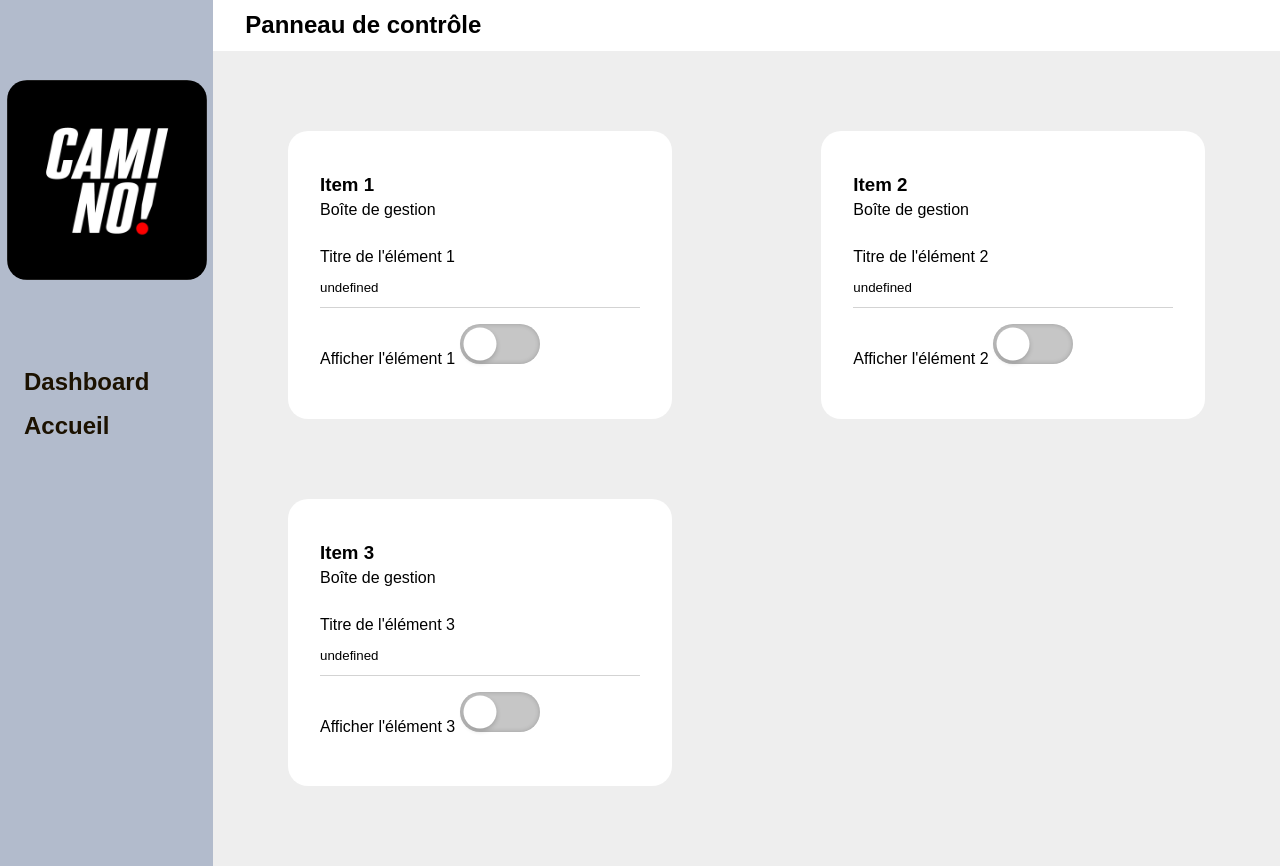
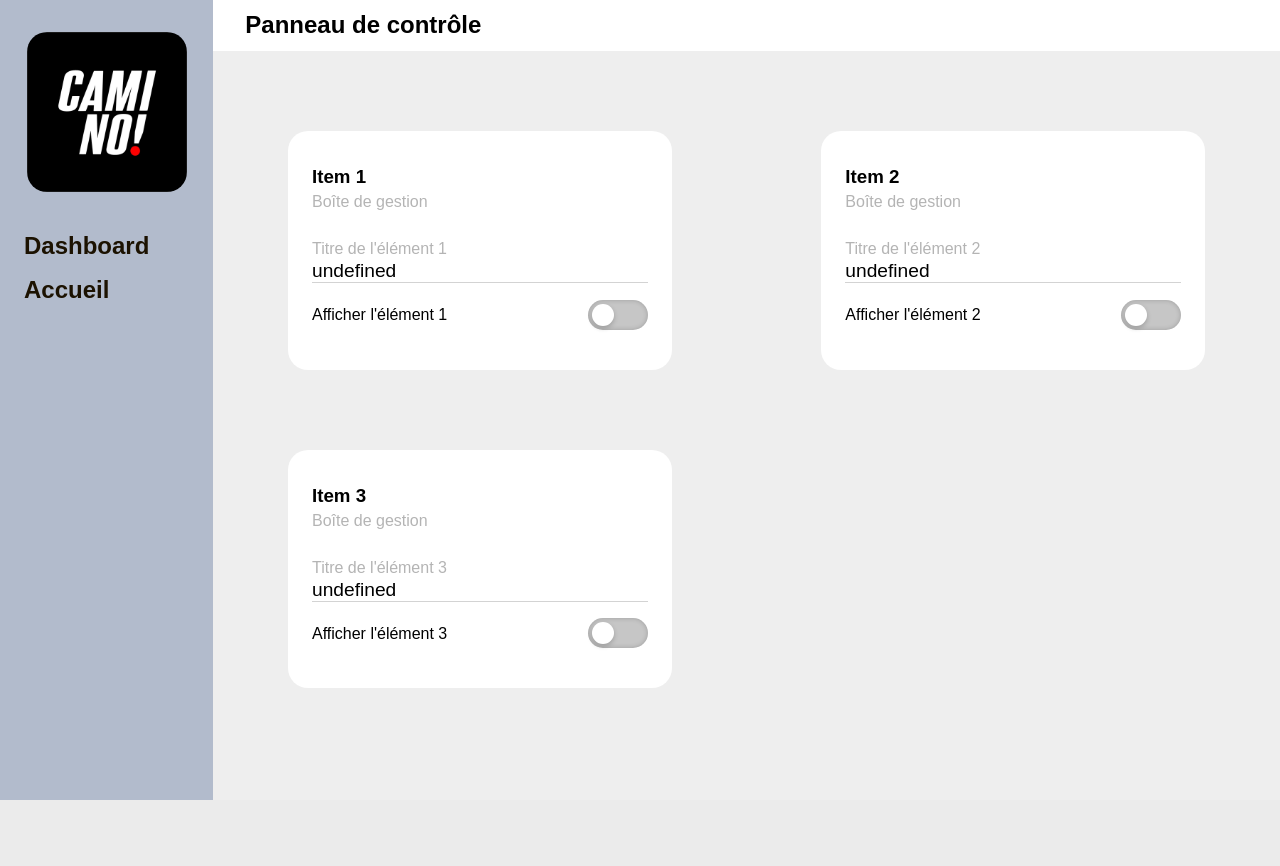
Before and after one commit to Siolaron/camino, a PHP site: page /dashboard.php in a window 1280 px wide. After the commit the page ends 800 px from the top, so only its background shows below. Run offline with PHP 8.4, Linux system fonts and the light colour scheme.

Commit message:
CSS,Responsive and reorganization

```diff
--- a/assets/css/style.css
+++ b/assets/css/style.css
@@ -153,33 +157,37 @@ h1, h2, h3, h4, h5, h6, p, blockquote {
 
 .menu > img {
     border-radius: 20px;
-    width: 200px;
-    height: 200px;
-    margin: 5em auto;
+    width: 10em;
+    height: 10em;
+    margin: 2em auto;
 }
 
 .menu h2{
     padding: 0.2em 1em;
 }
 
-.gestion{
+.management{
     display: flex;
     flex-direction: column;
     width: 100vw;
     background-color: #eeeeee;
 }
 
-.title_gestion{
+.title_management{
     padding: 0.5em 2em;
     background-color: #FFFFFF;
 }
 
-.items_gestion{
+.items_management{
     display: grid;
     grid-template-columns: repeat(2, 1fr);
     grid-template-rows: repeat(2, 1fr);
     grid-row-gap: 5em;
     margin: 5em 0;
+}
+
+.sub_title{
+    color: #b4b4b4;
 }
 
 .item{
@@ -189,7 +197,7 @@ h1, h2, h3, h4, h5, h6, p, blockquote {
     background-color: white;
     display: flex;
     flex-direction: column;
-    padding: 2em;
+    padding: 1.5em;
 }
 
 .item>*{
@@ -205,17 +213,28 @@ form>*{
     margin: 0.5em 0;
 }
 
-input[type="text"]{
-    height: 3em;
+.form_element:last-child{
+    display: flex;
+    flex-direction: row;
+    justify-content: space-between;
+    align-items: center;
+}
+
+.text_element{
     border: none;
     border-bottom: 1px solid lightgray;
     width: 100%;
+    font-size: 1.2em;
 }
 
-input[type="checkbox"]{
+.text_element:focus{
+    outline: none;
+}
+
+.cta_toggle{
     position: relative;
-    width: 80px;
-    height: 40px;
+    width: 60px;
+    height: 30px;
     -webkit-appearance: none;
     background: #c6c6c6;
     outline: none;
@@ -224,15 +243,15 @@ input[type="checkbox"]{
     transition: 0.5s;
 }
 
-input:checked[type="checkbox"]{
+.cta_toggle:checked{
     background: #03a9f4;
 }
 
-input[type="checkbox"]:before{
+.cta_toggle:before{
     content: '';
     position: absolute;
-    width: 30px;
-    height: 30px;
+    width: 20px;
+    height: 20px;
     border-radius: 20px;
     top:5px;
     left:5px;
--- a/dashboard.php
+++ b/dashboard.php
@@ -8,56 +8,56 @@ require_once('./inc/head.php') ?>
             <a href="dashboard.php"><h2>Dashboard</h2></a>
             <a href="index.php"><h2>Accueil</h2></a>
         </div>
-        <div class="gestion">
-            <div class="title_gestion">
+        <div class="management">
+            <div class="title_management">
                 <h1>Panneau de contrôle</h1>
             </div>
-            <div class="items_gestion">
+            <div class="items_management">
                 <div class="item">
                     <div class="title_item">
                         <h3>Item 1</h3>
-                        <p>Boîte de gestion</p>
+                        <p class="sub_title">Boîte de gestion</p>
                     </div>
                     <form method="post" action="">
                         <div class="form_element">
-                            <label for="element_name" class="item_label">Titre de l'élément 1</label>
-                            <input type="text" name="element_name1" id="element_name">
+                            <label for="element_name" class="sub_title">Titre de l'élément 1</label>
+                            <input type="text" name="item1_name" id="element_name" class="text_element">
                         </div>
                         <div class="form_element">
                             <label for="element_view" class="item_label">Afficher l'élément 1</label>
-                            <input type="checkbox" name="element_view1" id="element_view">
+                            <input type="checkbox" name="item1_check" id="element_view" class="cta_toggle">
                         </div>
                     </form>
                 </div>
                 <div class="item">
                     <div class="title_item">
                         <h3>Item 2</h3>
-                        <p>Boîte de gestion</p>
+                        <p class="sub_title">Boîte de gestion</p>
                     </div>
                     <form method="post" action="">
                         <div class="form_element">
-                            <label for="element_name" class="item_label">Titre de l'élément 2</label>
-                            <input type="text" name="element_name2" id="element_name">
+                            <label for="element_name" class="sub_title">Titre de l'élément 2</label>
+                            <input type="text" name="item2_name" id="element_name" class="text_element">
                         </div>
                         <div class="form_element">
                             <label for="element_view" class="item_label">Afficher l'élément 2</label>
-                            <input type="checkbox" name="element_view2" id="element_view">
+                            <input type="checkbox" name="item2_check" id="element_view" class="cta_toggle">
                         </div>
                     </form>
                 </div>
                 <div class="item">
                     <div class="title_item">
                         <h3>Item 3</h3>
-                        <p>Boîte de gestion</p>
+                        <p class="sub_title">Boîte de gestion</p>
                     </div>
                     <form method="post" action="">
                         <div class="form_element">
-                            <label for="element_name" class="item_label">Titre de l'élément 3</label>
-                            <input type="text" name="element_name3" id="element_name">
+                            <label for="element_name" class="sub_title">Titre de l'élément 3</label>
+                            <input type="text" name="item3_name" id="element_name" class="text_element">
                         </div>
                         <div class="form_element">
                             <label for="element_view" class="item_label">Afficher l'élément 3</label>
-                            <input type="checkbox" name="element_view3" id="element_view">
+                            <input type="checkbox" name="item3_check" id="element_view" class="cta_toggle">
                         </div>
                     </form>
                 </div>
--- a/index.php
+++ b/index.php
@@ -5,11 +5,11 @@ require_once('./inc/head.php') ?>
     <div class="navbar_dashboard">
         <a href="dashboard.php">Dashboard</a>
     </div>
-    <div class="element1">
+    <div class="item1">
     </div>
-    <div class="element3">
+    <div class="item3">
     </div>
-    <div class="element2">
+    <div class="item2">
     </div>
 </main>
 
```
Also changed, not shown: other parts of assets/css/style.css (+81 -11 lines), assets/js/script.js (+87 -78 lines), 2 other files.
